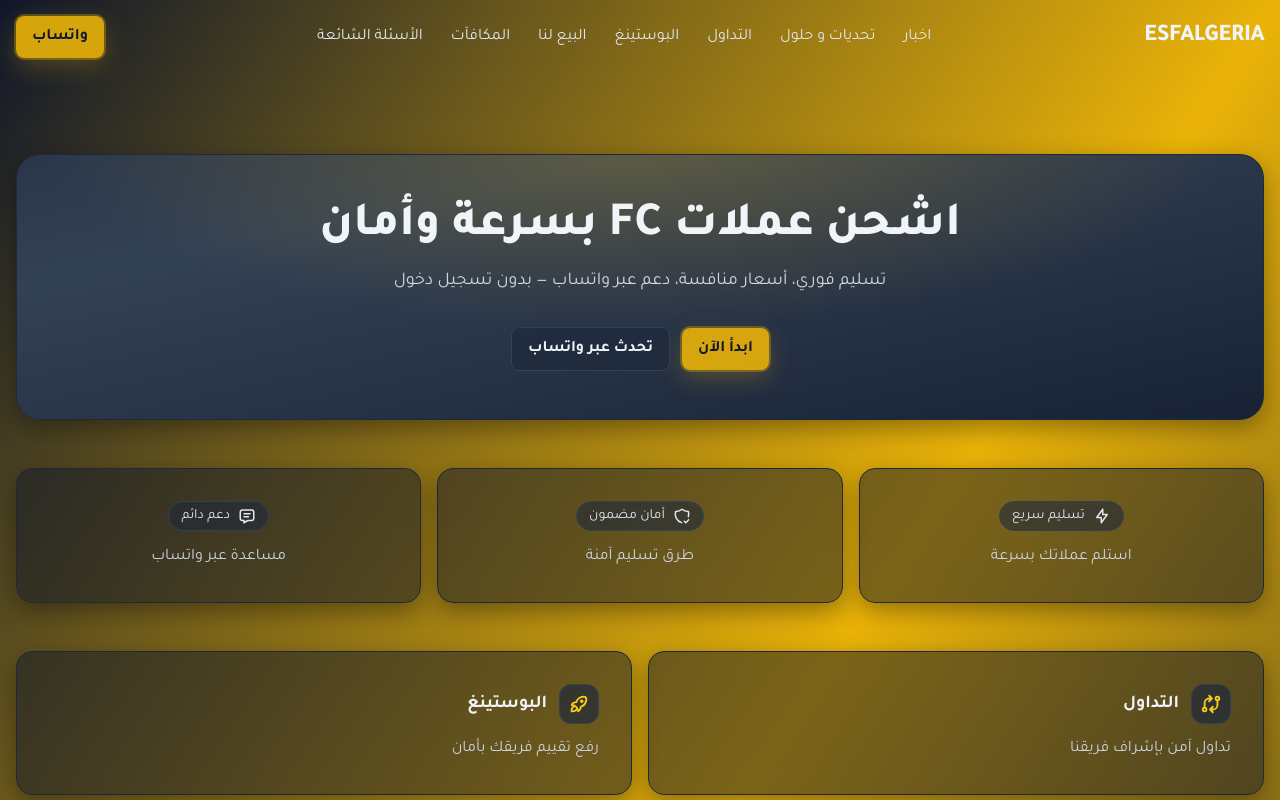
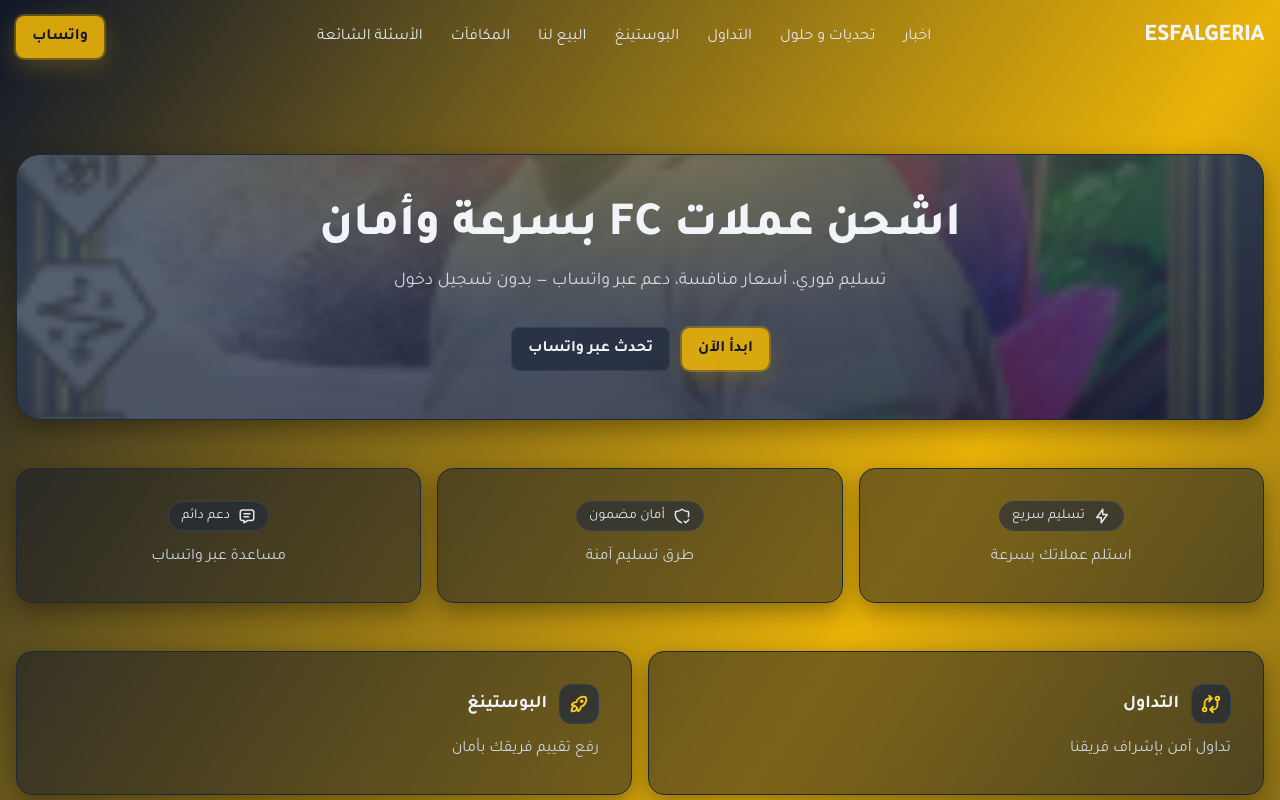
Before and after one commit to autonomyowner/ESFALGERIA-, a React (Vite) app: page / in a window 1280 px wide. Shown: the top 800 px of the page. Built offline with nearby package versions, Linux system fonts and the light colour scheme; what tailwindcss-rtl would draw is missing.

Commit message:
feat(hero): add maradona.png background layer to hero section

```diff
--- a/src/components/landing/Hero.tsx
+++ b/src/components/landing/Hero.tsx
@@ -4,6 +4,11 @@
 export default function Hero() {
   return (
     <div className="relative overflow-hidden rounded-3xl p-8 sm:p-12 bg-gradient-to-br from-slate-900 via-slate-700 to-slate-900 animate-premium-gradient border border-slate-800 shadow-glass">
+      {/* Background image layer */}
+      <div
+        className="absolute inset-0 bg-[url('/maradona.png')] bg-cover bg-center opacity-20"
+        aria-hidden
+      />
       <div className="relative z-10 text-center">
         <h1 className="text-3xl sm:text-4xl md:text-5xl font-extrabold leading-tight">
           اشحن عملات FC بسرعة وأمان
```
